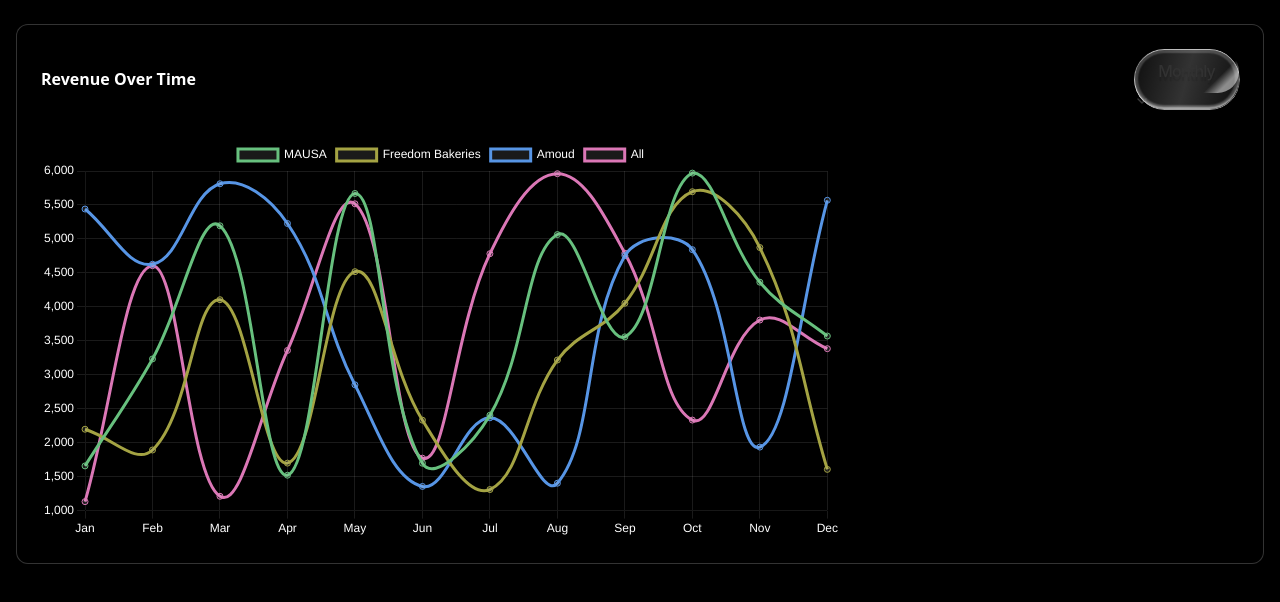
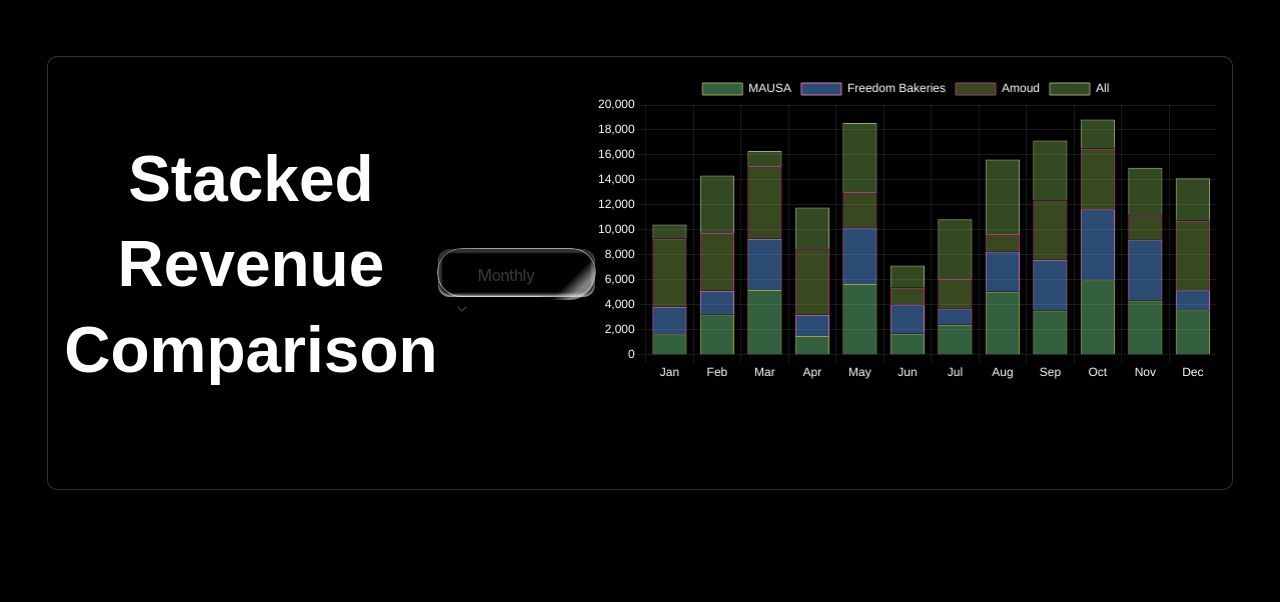
Before and after one commit to virus0231/yoc, a Next.js app: page /dashboard in a window 1280 px wide. Shown: the top 602 px of the page. Built offline with nearby package versions, Linux system fonts and the light colour scheme.

Commit message:
converted line chart into stacked bar chart for revenue comparision

```diff
--- a/src/app/dashboard/LineRevenueChart.jsx
+++ b/src/app/dashboard/StackedRevenueBarChart.js
@@ -1,7 +1,6 @@
 "use client";
 
 import React, { useState, useMemo } from "react";
-import { Card, CardContent, CardHeader, CardTitle } from "@/components/ui/card";
 import {
   Select,
   SelectContent,
@@ -9,25 +8,17 @@ import {
   SelectTrigger,
   SelectValue,
 } from "@/components/ui/select";
-import { Line } from "react-chartjs-2";
+import { Bar } from "react-chartjs-2";
 import {
   Chart as ChartJS,
-  LineElement,
-  PointElement,
+  BarElement,
+  CategoryScale,
   LinearScale,
-  CategoryScale,
+  Tooltip,
   Legend,
-  Tooltip,
 } from "chart.js";
 
-ChartJS.register(
-  LineElement,
-  PointElement,
-  LinearScale,
-  CategoryScale,
-  Legend,
-  Tooltip
-);
+ChartJS.register(BarElement, CategoryScale, LinearScale, Tooltip, Legend);
 
 const TIME_RANGES = ["Monthly", "Yearly", "Quarterly", "Daily", "Hourly"];
 
@@ -35,8 +26,6 @@ const CLIENTS = ["MAUSA", "Freedom Bakeries", "Amoud", "All"];
 
 function generateMockData(timeframe) {
   let labels = [];
-  let pointsCount = 0;
-
   switch (timeframe) {
     case "Yearly":
       labels = Array.from({ length: 5 }, (_, i) => `${2020 + i}`);
@@ -68,26 +57,26 @@ function generateMockData(timeframe) {
       ];
   }
 
+  // Each client is its own dataset in the stack
   const datasets = CLIENTS.map((client) => ({
     label: client,
     data: labels.map(() => Math.floor(Math.random() * 5000 + 1000)),
-    borderColor: randomColor(),
-    backgroundColor: "rgba(255,255,255,0.1)",
-    fill: true,
-    tension: 0.4,
+    backgroundColor: randomColor(0.5),
+    borderColor: randomColor(1),
+    borderWidth: 1,
   }));
 
   return { labels, datasets };
 }
 
-function randomColor() {
+function randomColor(opacity = 1) {
   const r = Math.floor(Math.random() * 200 + 55);
   const g = Math.floor(Math.random() * 200 + 55);
   const b = Math.floor(Math.random() * 200 + 55);
-  return `rgb(${r},${g},${b})`;
+  return `rgba(${r},${g},${b},${opacity})`;
 }
 
-export default function LineRevenueChart() {
+export default function StackedRevenueBarChart() {
   const [timeframe, setTimeframe] = useState("Monthly");
 
   const chartData = useMemo(() => generateMockData(timeframe), [timeframe]);
@@ -95,30 +84,37 @@ export default function LineRevenueChart() {
   const options = {
     responsive: true,
     plugins: {
-      legend: { labels: { color: "white" } },
+      legend: {
+        labels: { color: "#fff" },
+      },
+      tooltip: {
+        mode: "index",
+        intersect: false,
+      },
     },
     scales: {
       x: {
-        ticks: { color: "white" },
+        stacked: true,
+        ticks: { color: "#fff" },
         grid: { color: "rgba(255,255,255,0.1)" },
       },
       y: {
-        ticks: { color: "white" },
+        stacked: true,
+        ticks: { color: "#fff" },
         grid: { color: "rgba(255,255,255,0.1)" },
       },
     },
   };
 
   return (
-    <Card className="bg-black border border-white/20 backdrop-blur text-white">
-      <CardHeader>
-        <CardTitle className="flex justify-between items-center">
-          <span>Revenue Over Time</span>
+    <div className="theme_box relative overflow-hidden backdrop-blur-lg bg-black/30 border border-white/20">
+      <div className="flex justify-between items-center mb-4">
+        <h2 className="logo text-2xl">Stacked Revenue Comparison</h2>
         <Select value={timeframe} onValueChange={setTimeframe}>
-            <SelectTrigger className="w-[150px] bg-black border-white/20 text-white">
+          <SelectTrigger className="input_field w-[160px]">
             <SelectValue placeholder="Select timeframe" />
           </SelectTrigger>
-            <SelectContent className="bg-black border-white/20 text-white">
+          <SelectContent className="bg-black/80 border border-white/20 text-white">
             {TIME_RANGES.map((range) => (
               <SelectItem key={range} value={range}>
                 {range}
@@ -126,11 +122,10 @@ export default function LineRevenueChart() {
             ))}
           </SelectContent>
         </Select>
-        </CardTitle>
-      </CardHeader>
-      <CardContent className="h-[400px]">
-        <Line data={chartData} options={options} />
-      </CardContent>
-    </Card>
+      </div>
+      <div className="w-full h-[400px]">
+        <Bar data={chartData} options={options} />
+      </div>
+    </div>
   );
 }
--- a/src/app/dashboard/page.js
+++ b/src/app/dashboard/page.js
@@ -1,12 +1,13 @@
+// app/dashboard/page.js
 "use client";
 
-import LineRevenueChart from "./LineRevenueChart";
+import StackedRevenueBarChart from "./StackedRevenueBarChart";
 
 export default function DashboardPage() {
   return (
     <main className="min-h-screen px-4 py-6 bg-black text-white">
       <div className="max-w-7xl mx-auto space-y-6">
-        <LineRevenueChart />
+        <StackedRevenueBarChart />
       </div>
     </main>
   );
```
Lines whose indentation alone changed are shown as unchanged.
